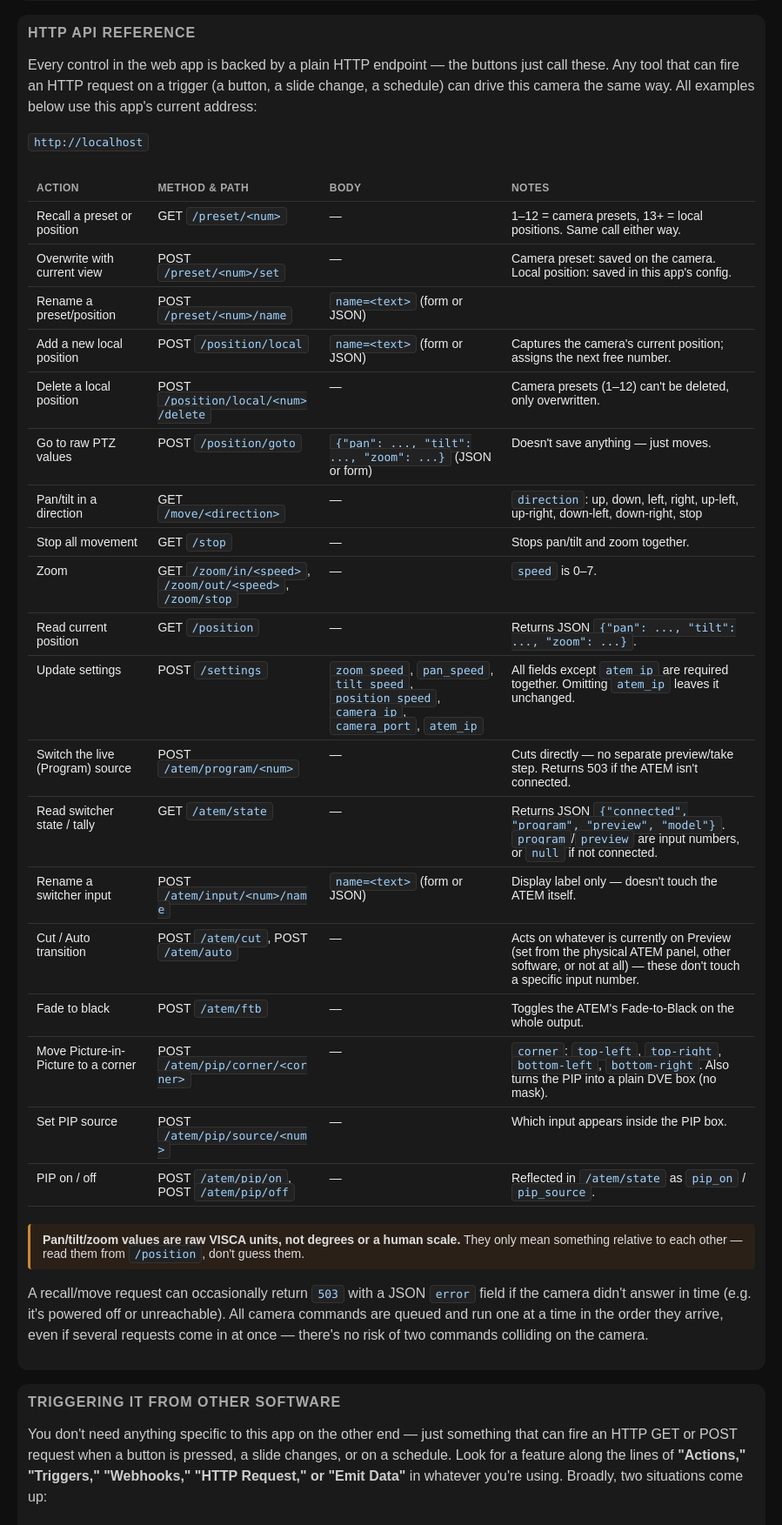
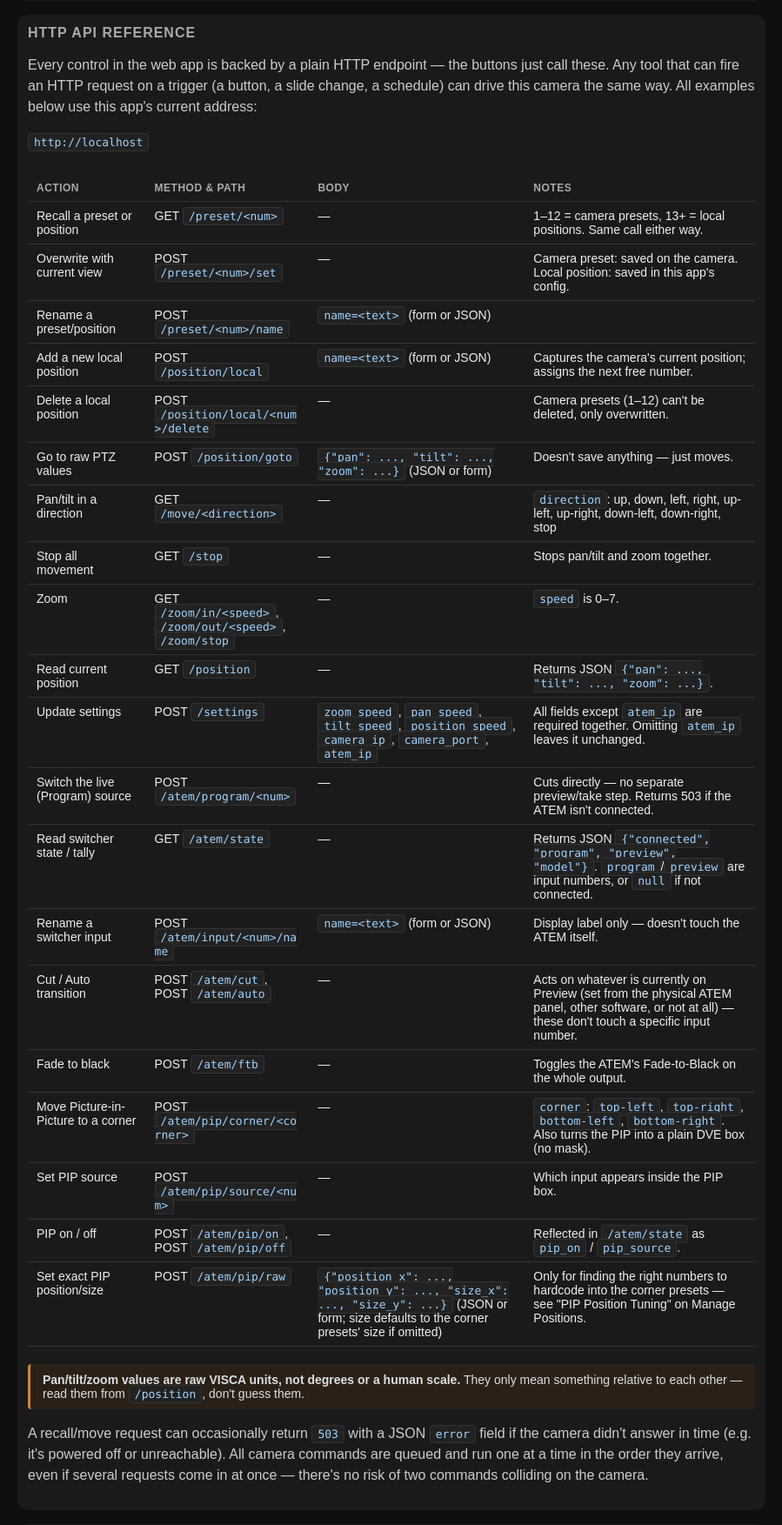
Before and after one commit to bamaham93/Calvary-Smyrna-Camera-Control, a Flask app: page /help in a window 1280 px wide. Shown: the part 1277-3030 px from the top of the page at 87% size, without its empty margins (190-1089 px from the left). Run offline with Flask 3, Linux system fonts and the light colour scheme; parts of the project's set-up code (start-up, migrations or seed data) failed here and were passed over.

Commit message:
Add PIP raw position/size tuning tool and revise corner magnitude
Reported on real hardware: PIP was only slightly off-center in each
quadrant at the +/-0.7 position magnitude, meaning the ATEM's DVE
coordinate space is wider than that (the library's own position
docstring claiming 0.0-1.0 looks like a copy-paste artifact from the
size setter). Revised the corner presets to a much larger, still
best-effort magnitude (+/-13 horizontal, +/-7 vertical) based on the
believed real coordinate range, but the actual fix is a proper way to
find these numbers instead of guessing again:

Adds POST /atem/pip/raw (exact position_x/position_y/size_x/size_y)
and a "PIP Position Tuning" panel on Manage Positions, so exact corner
values can be found by trial and observation on the real switcher
output, then hardcoded into ATEM_PIP_CORNERS once confirmed - not
needed for normal operation.

Co-Authored-By: Claude Sonnet 5 <noreply@anthropic.com>
Claude-Session: https://claude.ai/code/session_01G3vTQ1McTen3drkT3ebP52

```diff
--- a/app.py
+++ b/app.py
@@ -22,13 +22,18 @@ DEFAULT_ATEM_INPUT_RANGE = range(1, 5)
 ATEM_KEYER_TYPE_DVE = 3  # PyATEMMax's ATEMKeyerTypes.dVE
 # Size (0.0-1.0, documented) and position for each PIP corner. Position
 # magnitude is a best-effort estimate, not something documented anywhere -
-# expect to tune these once they're visible on real hardware.
+# the ATEM's DVE coordinate space is believed to extend well past +/-1
+# (roughly +/-18 horizontally, +/-10 vertically for 16:9), unlike size
+# which is a simple 0-1 fraction of the frame. Confirmed too small at
+# +/-0.7 (barely off center) - revised upward; still needs confirming
+# against real hardware, and /atem/pip/raw exists specifically to help
+# dial these in without a code change per attempt.
 ATEM_PIP_SIZE = 0.25
 ATEM_PIP_CORNERS = {
-    "top-left": (-0.7, 0.7),
-    "top-right": (0.7, 0.7),
-    "bottom-left": (-0.7, -0.7),
-    "bottom-right": (0.7, -0.7),
+    "top-left": (-13.0, 7.0),
+    "top-right": (13.0, 7.0),
+    "bottom-left": (-13.0, -7.0),
+    "bottom-right": (13.0, -7.0),
 }
 
 
@@ -553,13 +558,43 @@ def atem_ftb():
     return "Fade to black"
 
 
-def move_pip_to_corner(position_x, position_y):
+def set_pip_dve(position_x, position_y, size_x, size_y):
     atem.setKeyerType(0, 0, ATEM_KEYER_TYPE_DVE)
     atem.setKeyerMasked(0, 0, False)
-    atem.setKeyDVESizeX(0, 0, ATEM_PIP_SIZE)
-    atem.setKeyDVESizeY(0, 0, ATEM_PIP_SIZE)
+    atem.setKeyDVESizeX(0, 0, size_x)
+    atem.setKeyDVESizeY(0, 0, size_y)
     atem.setKeyDVEPositionX(0, 0, position_x)
     atem.setKeyDVEPositionY(0, 0, position_y)
+
+
+def move_pip_to_corner(position_x, position_y):
+    set_pip_dve(position_x, position_y, ATEM_PIP_SIZE, ATEM_PIP_SIZE)
+
+
+@app.route("/atem/pip/raw", methods=["POST"])
+def atem_pip_raw():
+    """Set arbitrary PIP position/size directly - a tuning tool for finding
+    the right numbers for ATEM_PIP_CORNERS, not needed for normal use."""
+    payload = request.get_json(silent=True) if request.is_json else None
+    payload = payload or request.form
+
+    try:
+        position_x = float(payload.get("position_x"))
+        position_y = float(payload.get("position_y"))
+        size_x = float(payload.get("size_x", ATEM_PIP_SIZE))
+        size_y = float(payload.get("size_y", ATEM_PIP_SIZE))
+    except (TypeError, ValueError):
+        return "position_x and position_y are required numbers (size_x/size_y optional)", 400
+
+    if not atem.connected:
+        return jsonify({"error": "ATEM switcher is not connected"}), 503
+
+    try:
+        atem_worker.submit(set_pip_dve, position_x, position_y, size_x, size_y, timeout=ATEM_TIMEOUT)
+    except TimedOut:
+        return jsonify({"error": "ATEM did not respond in time"}), 503
+
+    return f"PIP set to position=({position_x}, {position_y}) size=({size_x}, {size_y})"
 
 
 @app.route("/atem/pip/corner/<corner>", methods=["POST"])
--- a/templates/help.html
+++ b/templates/help.html
@@ -193,6 +193,12 @@
                 <td>&mdash;</td>
                 <td>Reflected in <code>/atem/state</code> as <code>pip_on</code> / <code>pip_source</code>.</td>
             </tr>
+            <tr>
+                <td>Set exact PIP position/size</td>
+                <td>POST <code>/atem/pip/raw</code></td>
+                <td><code>{"position_x": ..., "position_y": ..., "size_x": ..., "size_y": ...}</code> (JSON or form; size defaults to the corner presets' size if omitted)</td>
+                <td>Only for finding the right numbers to hardcode into the corner presets &mdash; see "PIP Position Tuning" on Manage Positions.</td>
+            </tr>
         </table>
         </div>
 
```
Also changed, not shown: templates/positions.html (+41 -0 lines), tests/test_app.py (+31 -0 lines).
